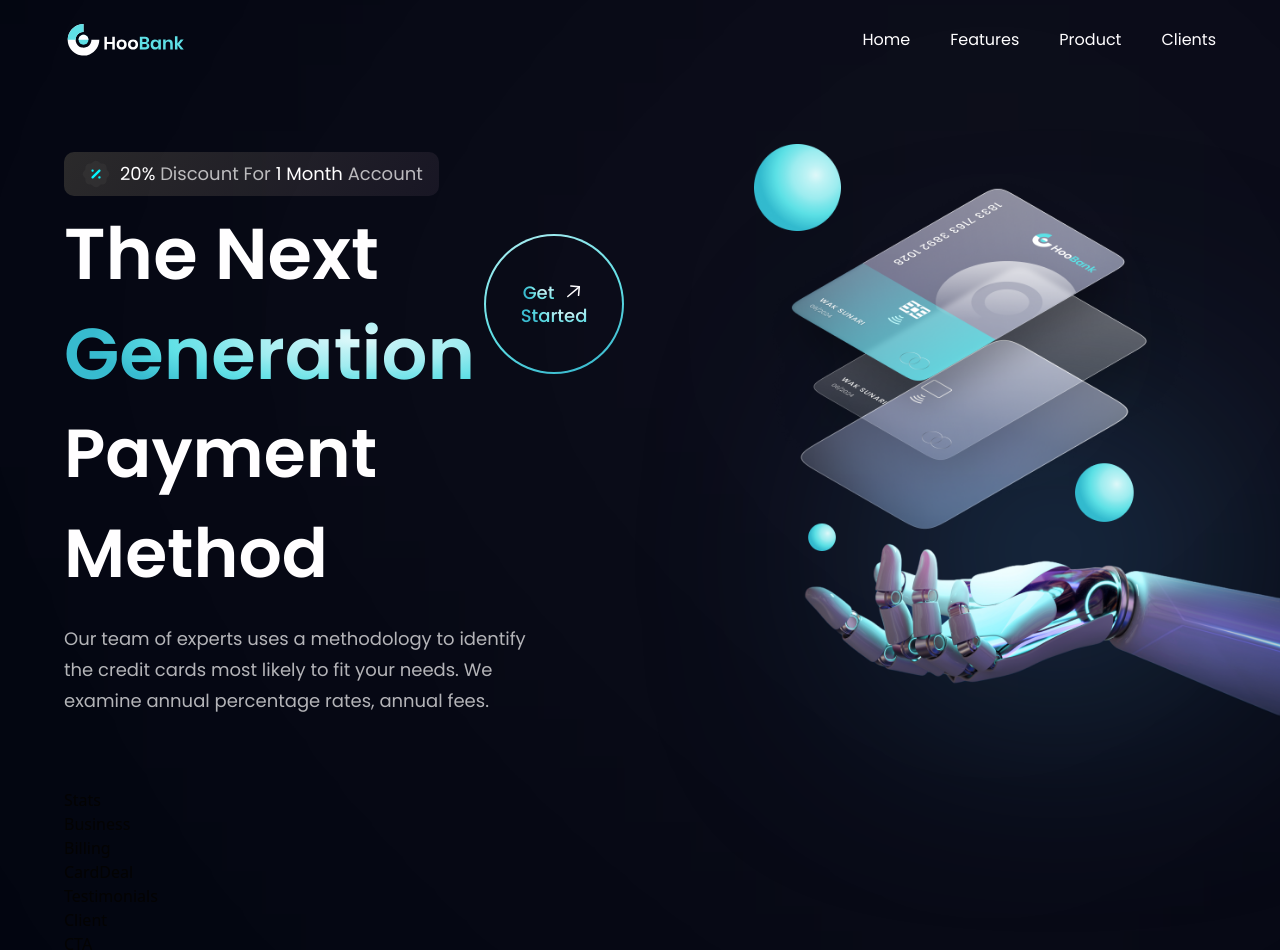
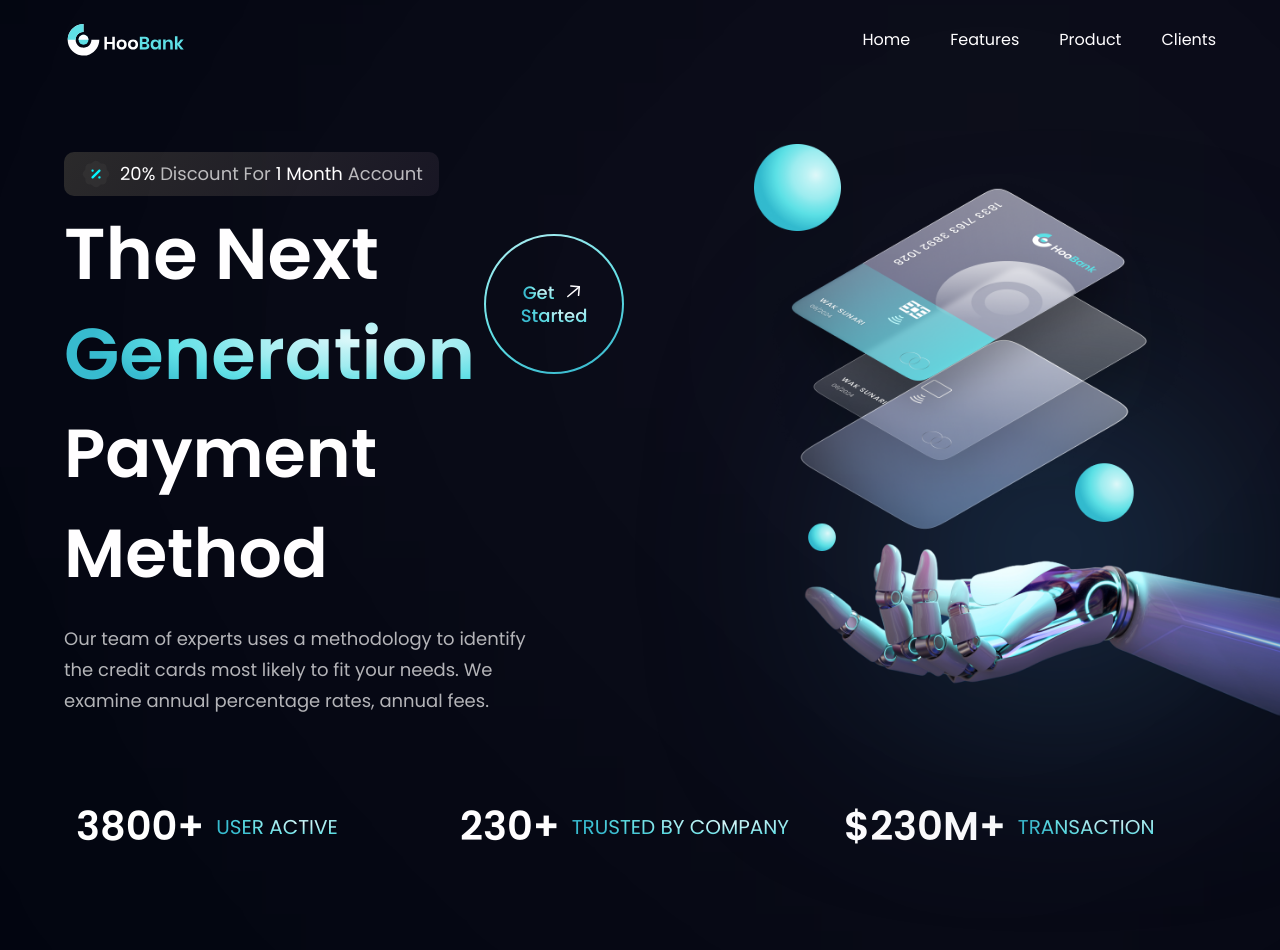
Before and after one commit to ninad-moree/BankApp, a React (Vite) app in the folder bank_app/: page / in a window 1280 px wide. Shown: the top 950 px of the page. Built offline with nearby package versions, Linux system fonts and the light colour scheme.

Commit message:
Stats section done

```diff
--- a/bank_app/src/App.jsx
+++ b/bank_app/src/App.jsx
@@ -1,7 +1,6 @@
 import React from "react";
 import styles from './style';
 import {Navbar,Hero,Stats,Business,Billing,CardDeal,Testimonials,Client,CTA,Footer} from './components/index'
-
 
 const App = () => {
   return (
--- a/bank_app/src/components/Stats.jsx
+++ b/bank_app/src/components/Stats.jsx
@@ -1,8 +1,17 @@
 import React from 'react'
+import { stats } from '../constants'
+import styles from '../style';
 
 const Stats = () => {
   return (
-    <div>Stats</div>
+    <section className={`${styles.flexCenter} flex-row flex-wrap sm:mb-20 mb-6`}>
+      {stats.map( (stat) => (
+        <div key={stat.id} className={`flex-1 flex justify-start items-center flex-row m-3`}>
+          <h4 className='font-poppins font-semibold xs:text-[40px] text-[30px] xs:leading-[53px] leading-[43px] text-white'>{stat.value}</h4>
+          <p className='font-poppins font-normal xs:text-[20px] text-[15px] xs:leading-[26px] leading-[21px] text-gradient uppercase ml-3'>{stat.title}</p>
+        </div>
+      ))}
+    </section>
   )
 }
 
```
